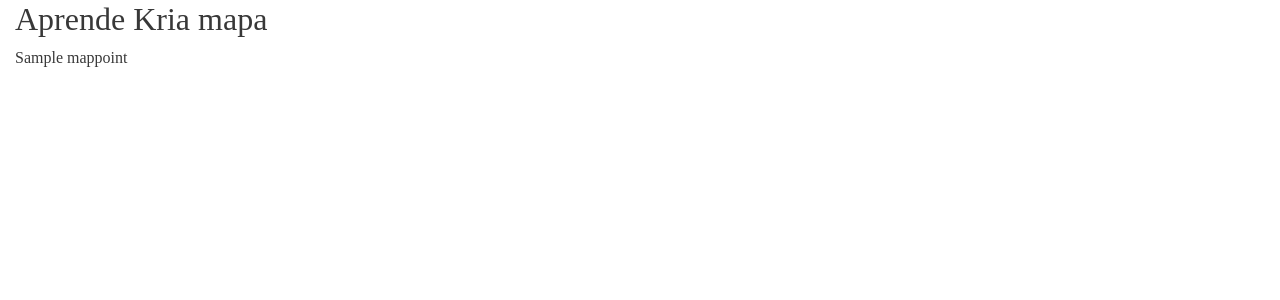
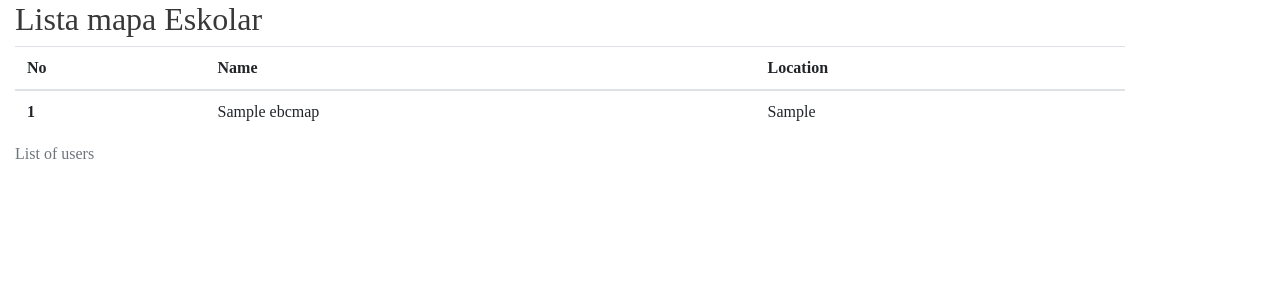
Before and after one commit to joanico/mapa_eskolar, a Django app: template alma_eskolar/templates/alma_eskolar/alma_eskolar.html in a window 1280 px wide. Shown: the top 300 px of the page. Run offline with Django 3.2, Linux system fonts and the light colour scheme; the template is opened without the code that fills it: values that come from a table or form of the project are taken from there, others are empty; tables that the repository leaves empty hold one stand-in row (values such as "Sample post"); some libraries are stand-ins or nearby versions.

Commit message:
add list view for scools list and add pre-eskolar shapefiles

```diff
--- a/alma_eskolar/management/commands/import_mapaeb_shapefiles.py
+++ b/alma_eskolar/management/commands/import_mapaeb_shapefiles.py
@@ -1,6 +1,6 @@
 from django.core.management.base import BaseCommand, CommandError
 from django.contrib.gis.utils import LayerMapping
-from ...models import MapPoint
+from ...models import EbcMap
 
 class Command(BaseCommand):
     help = 'Import models from shapefiles'
@@ -12,7 +12,7 @@ class Command(BaseCommand):
             'geom': 'Point'
         }
         try:
-            lm = LayerMapping(MapPoint, path_of_shp, mapaeb_mapping, transform=True, unique=None, using=None)
+            lm = LayerMapping(EbcMap, path_of_shp, mapaeb_mapping, transform=True, unique=None, using=None)
             lm.save(strict=True, verbose=True)
             self.stdout.write(self.style.SUCCESS('Successfully imported Mapa EB'))
         except:
--- a/alma_eskolar/models.py
+++ b/alma_eskolar/models.py
@@ -11,10 +11,19 @@ class Subdistrict(models.Model):
         return '{} pk:{}'.format(self.name, self.pk)
 
 
-class MapPoint(models.Model):
+class EbcMap(models.Model):
     name = models.CharField(max_length=100, blank=True)
     geom = models.PointField()
     description = models.TextField(max_length=None, blank=True)
 
     def __str__(self):
         return '{} geom:{}'.format(self.name, self.geom)
+
+
+class EpMap(models.Model):
+    name = models.CharField(max_length=254, blank=True)
+    geom = models.PointField()
+    description = models.TextField(max_length=None, blank=True)
+
+    def __str__(self):
+        return '{} geom:{}'.format(self.name, self.geom)
--- a/alma_eskolar/templates/alma_eskolar/alma_eskolar.html
+++ b/alma_eskolar/templates/alma_eskolar/alma_eskolar.html
@@ -1,9 +1,27 @@
 {% extends "base.html" %}
 
 {% block content %}
-{% csrf_token %}
-    <h2>Aprende Kria mapa</h2>
-    {% for mappoint in mappoints %}
-        {{ mappoint.name }}
-    {% endfor %}
+    <h2>Lista mapa Eskolar</h2>
+    <div class="table-responsive-sm">
+        <table class="table">
+          <caption>List of users</caption>
+          <thead>
+            <tr>
+              <th scope="col">No</th>
+              <th scope="col">Name</th>
+              <th scope="col">Location</th>
+            </tr>
+          </thead>
+          <tbody>
+            {% for ebcmap in ebcmaps %}
+            <tr>
+                <th scope="row">{{ebcmap.id}}</th>
+                <td>{{ebcmap.name}}</td>
+                <td>{{ebcmap.geom}}</td>
+            </tr>
+                {% endfor%}
+          </tbody>
+        </table>
+    </div>
+
 {% endblock %}
--- a/alma_eskolar/templates/base.html
+++ b/alma_eskolar/templates/base.html
@@ -25,39 +25,12 @@
     <body>
         <div class="container">
             {% block content %}
-            <div class="row">
-                <div class="col-12">
-                    <h2>Fatin Turismu iha Timor</h2>
-                    <div>
-                    </div>
-
-                    <div id="mapid"></div>
-
                     <script>
-                        const mappoints = {{ mappoints|safe }};
-
-                        var mymap = L.map('mapid').setView([-8.8315139, 125.6199236,8], 8);
-
-                        L.tileLayer('https://{s}.tile.openstreetmap.org/{z}/{x}/{y}.png?{foo}', {foo: 'bar', attribution: 'Map data &copy; <a href="https://www.openstreetmap.org/">OpenStreetMap</a> contributors, <a href="https://creativecommons.org/licenses/by-sa/2.0/">CC-BY-SA</a>'}).addTo(mymap);
-
-
-                        L.geoJSON(mappoints, {
-                          style: function (feature) {
-                            return {color: 'sky'};
-                          }
-                        }).bindPopup(function (layer) {
-                          var name = layer.feature.properties.name;
-                            return name[0] + name.substr(1).toLowerCase();
-                        }).addTo(mymap);
-
-
                     </script>
-                </div>
-            </div>
-
+                {% include 'alma_eskolar/eskola_point.html' %}
                 {% include 'alma_eskolar/alma_eskolar.html' %}
 
-            {% endblock %}
+                {% endblock %}
         </div>
     </body>
 </html>
--- a/alma_eskolar/urls.py
+++ b/alma_eskolar/urls.py
@@ -1,8 +1,8 @@
-from .views import MapPointView
+from .views import EbcMapView
 from django.urls import path
 from django.conf.urls import url
 from . import views
 
 urlpatterns = [
-    path('', MapPointView.as_view()),
+    path('', EbcMapView.as_view()),
 ]
```
Also changed, not shown: alma_eskolar/admin.py (+8 -10 lines), alma_eskolar/management/commands/import_mapaep_shapefiles.py (added, +16 -0 lines), alma_eskolar/templates/alma_eskolar/eskola_point.html (added, +43 -0 lines), alma_eskolar/views.py (+4 -3 lines), alma_eskolar/migrations/0005_auto_20200131_1325.py (added), alma_eskolar/migrations/0006_epmap.py (added), alma_eskolar/migrations/0007_auto_20200201_0056.py (added), 4 other files.
